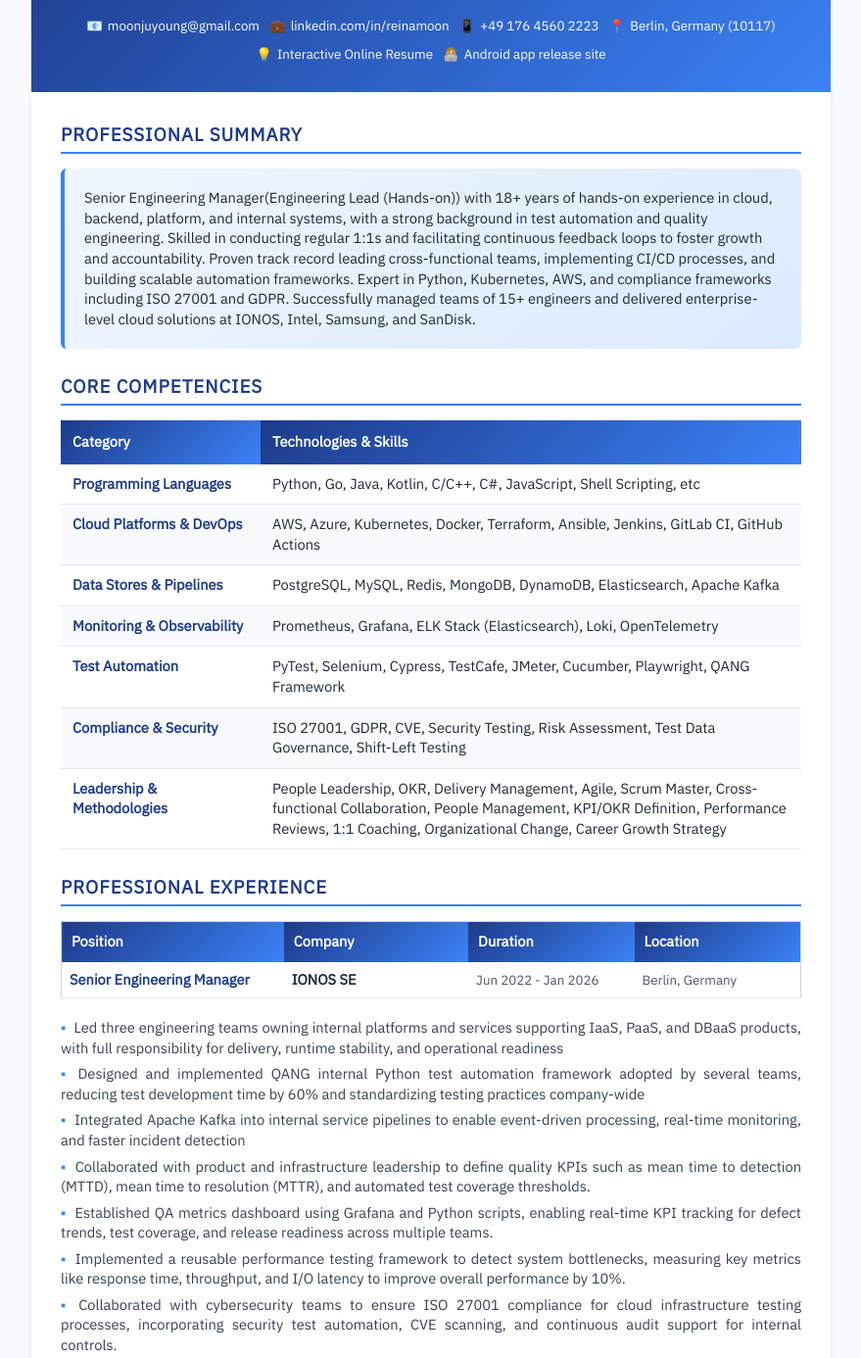
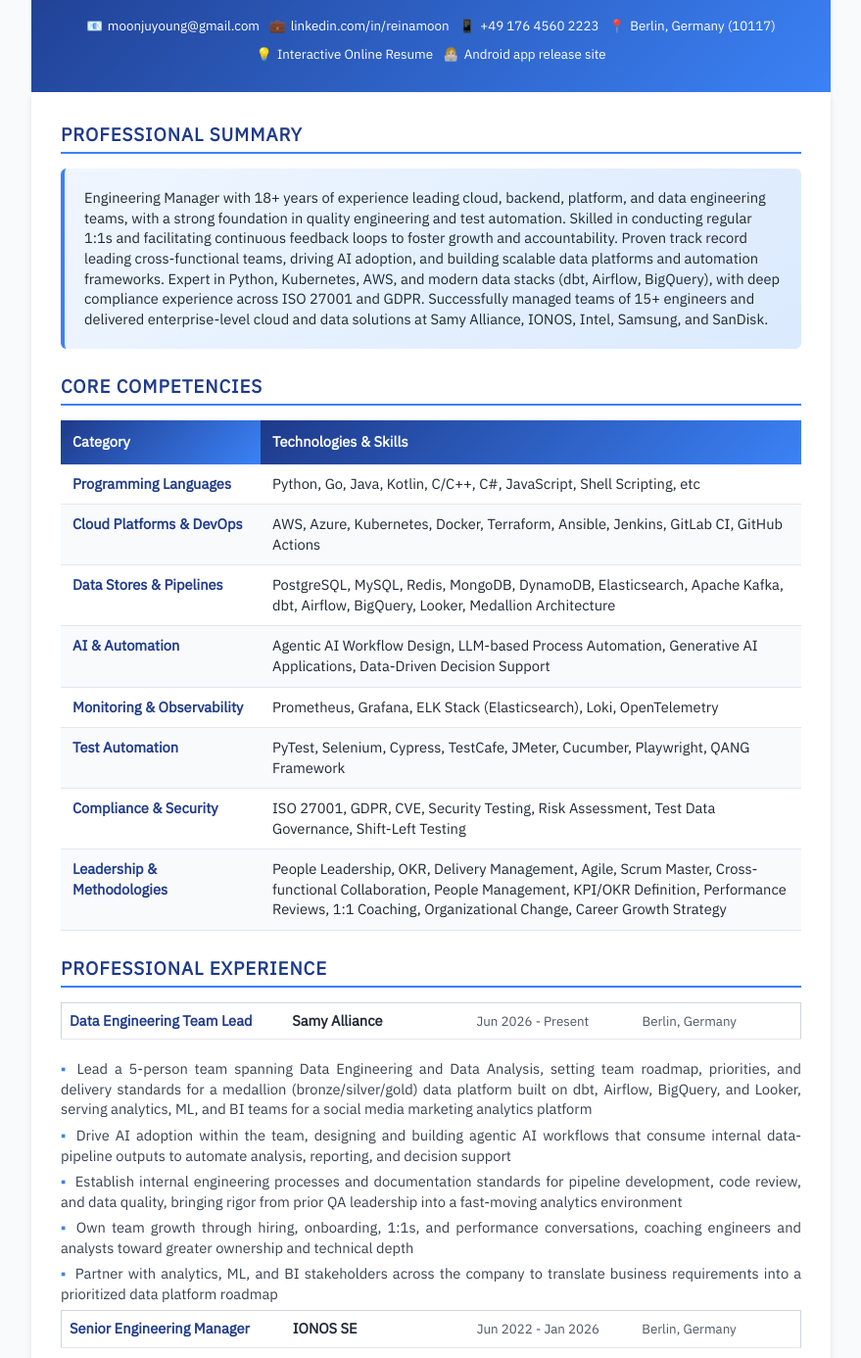
Before and after one commit to ReinaMoon/simpel_resume, a plain HTML site: page index.html in a window 1280 px wide. Shown: the part 194-1580 px from the top of the page at 98% size, without its empty margins (200-1079 px from the left). Drawn offline with Linux system fonts and the light colour scheme.

Commit message:
Update current company

```diff
--- a/index.html
+++ b/index.html
@@ -4,7 +4,6 @@
 <meta charset="UTF-8">
 <meta name="viewport" content="width=device-width, initial-scale=1.0">
 <link href="https://fonts.googleapis.com/css2?family=IBM+Plex+Sans&display=swap" rel="stylesheet">
-
 <title>Juyoung Moon - Senior Engineering Manager</title>
 <style>
 @media print {
@@ -12,7 +11,6 @@
 .no-print { display: none!important; }
 .header { background: linear-gradient(135deg, #1e3a8a, #3b82f6) !important; }
 }
-
 body {
 font-family: 'IBM Plex Sans', 'Helvetica Neue', Arial, sans-serif;
 font-size: 11pt;
@@ -23,8 +21,6 @@
 padding: 0;
 background: #f8fafc;
 }
-
-        /* Professional header with gradient */
 .header {
 background: linear-gradient(135deg, #1e3a8a, #3b82f6);
 color: white;
@@ -32,7 +28,6 @@
 text-align: center;
 margin-bottom: 0;
 }
-
 .name {
 font-size: 24pt;
 font-weight: 900;
@@ -40,14 +35,12 @@
 margin: 0;
 letter-spacing: 2px;
 }
-
 .title {
 font-size: 14pt;
 margin: 8px 0 20px 0;
 opacity: 0.9;
 font-weight: 300;
 }
-
 .contact-info {
 display: flex;
 justify-content: center;
@@ -56,33 +49,26 @@
 font-size: 10pt;
 }
 .contact-info a {
-        color: white; /* 링크 글자색을 흰색으로 변경 */
-        text-decoration: none; /* 링크 밑줄 제거 */
+color: white;
+text-decoration: none;
 }
-
 .contact-info a:hover {
-        text-decoration: underline; /* 마우스를 올렸을 때만 밑줄 표시 (선택사항이지만 추천) */
+text-decoration: underline;
 }
-
 .contact-item {
 display: flex;
 align-items: center;
 gap: 5px;
 }
-
-        /* Main content area */
 .content {
 background: white;
 padding: 30px;
 box-shadow: 0 4px 6px rgba(0, 0, 0, 0.1);
 }
-
-        /* Section styling */
 .section {
 margin-bottom: 25px;
 break-inside: avoid;
 }
-
 .section-title {
 font-size: 14pt;
 font-weight: bold;
@@ -93,14 +79,11 @@
 margin-bottom: 15px;
 padding-bottom: 5px;
 }
-
-        /* Skills table */
 .skills-table {
 width: 100%;
 border-collapse: collapse;
 margin-bottom: 15px;
 }
-
 .skills-table th {
 background: linear-gradient(135deg, #1e3a8a, #3b82f6);
 color: white;
@@ -109,31 +92,25 @@
 font-weight: bold;
 font-size: 11pt;
 }
-
 .skills-table td {
 padding: 10px 12px;
 border-bottom: 1px solid #e5e7eb;
 vertical-align: top;
 }
-
 .skills-table tr:nth-child(even) {
 background-color: #f8fafc;
 }
-
 .skill-category {
 font-weight: bold;
 color: #1e3a8a;
 width: 180px;
 }
-
-        /* Experience table format */
 .experience-table {
 width: 100%;
 border-collapse: collapse;
 margin-bottom: 20px;
 border: 1px solid #d1d5db;
 }
-
 .experience-table th {
 background: linear-gradient(135deg, #1e3a8a, #3b82f6);
 color: white;
@@ -141,62 +118,50 @@
 text-align: left;
 font-weight: bold;
 }
-
 .experience-table td {
 padding: 8px;
 border-bottom: 1px solid #e5e7eb;
 vertical-align: middle;
 }
-
 .job-title-cell {
 font-weight: bold;
 color: #1e3a8a;
 width: 220px;
 }
-
 .company-cell {
 font-weight: bold;
 width: 180px;
 }
-
 .duration-cell {
 color: #4e5666;
 width: 160px;
 font-size: 10pt;
 }
-
 .location-cell {
 color: #4e5666;
 width:160px;
 font-size: 10pt;
 }
-
-        /* Achievement styling */
 .achievements {
 margin-top: 8px;
 }
-
 .achievement {
 margin-bottom: 6px;
 padding-left: 0;
 color: #374151;
 text-align: justify;
 }
-
 .achievement::before {
 content: "▪";
 color: #3b82f6;
 font-weight: bold;
 margin-right: 8px;
 }
-
-        /* Education and Certification tables */
 .info-table {
 width: 100%;
 border-collapse: collapse;
 margin-bottom: 15px;
 }
-
 .info-table th {
 background: linear-gradient(135deg, #1e3a8a, #3b82f6);
 color: white;
@@ -205,17 +170,13 @@
 font-weight: bold;
 font-size: 11pt;
 }
-
 .info-table td {
 padding: 10px;
 border-bottom: 1px solid #e5e7eb;
 }
-
 .info-table tr:nth-child(even) {
 background-color: #f8fafc;
 }
-
-        /* Download button */
 .download-btn {
 background: linear-gradient(135deg, #1e3a8a, #3b82f6);
 color: white;
@@ -230,13 +191,10 @@
 box-shadow: 0 4px 6px rgba(0, 0, 0, 0.1);
 transition: all 0.3s ease;
 }
-
 .download-btn:hover {
 transform: translateY(-2px);
 box-shadow: 0 6px 12px rgba(0, 0, 0, 0.15);
 }
-
-        /* Professional summary box */
 .summary-box {
 background: linear-gradient(135deg, #eff6ff, #dbeafe);
 border-left: 4px solid #3b82f6;
@@ -244,20 +202,34 @@
 border-radius: 6px;
 margin-bottom: 20px;
 }
-
-        /* Responsive design */
 @media (max-width: 768px) {
 .contact-info { gap: 10px; }
 .content { padding: 10px; }
 .skills-table, .experience-table, .info-table { font-size: 10pt; }
 }
+/* Print/PDF layout fix: let large sections flow across pages instead of
+   jumping whole to the next page (which was leaving big blank gaps).
+   Keep only small units (a job header, a single bullet, a table row)
+   from splitting awkwardly. Placed last so it wins the cascade at print time. */
+@media print {
+.content { padding: 15px 30px; box-shadow: none; }
+.header { padding: 18px 30px; }
+.section { break-inside: auto; margin-bottom: 14px; }
+.section-title { break-after: avoid; margin-bottom: 8px; padding-bottom: 3px; }
+.summary-box { padding: 14px; margin-bottom: 14px; }
+.experience-table { break-inside: avoid; break-after: avoid; margin-bottom: 4px; }
+.achievements { margin-top: 4px; margin-bottom: 10px; }
+.achievement { break-inside: avoid; margin-bottom: 4px; }
+.skills-table tr, .info-table tr { break-inside: avoid; }
+}
 </style>
 </head>
 <body>
 <button class="download-btn no-print" onclick="downloadPDF()">📄 Download as PDF</button>
+
 <div class="header">
 <div class="name">Juyoung Moon</div>
-        <div class="title">Senior Engineering Manager </div>
+<div class="title">Senior Engineering Manager</div>
 <div class="contact-info">
 <div class="contact-item">
 <span>📧</span>
@@ -279,23 +251,19 @@
 <span>💡</span>
 <a href="https://github.com/ReinaMoon/simpel_resume" target="_blank" rel="noopener noreferrer">Interactive Online Resume</a>
 </div>
-            <div>
 <div class="contact-item">
 <span>👩🏼‍💻</span>
 <a href="https://github.com/ReinaMoon/apps-release" target="_blank" rel="noopener noreferrer">Android app release site</a>
 </div>
 </div>
 </div>
-    </div>
 
 <div class="content">
+
 <div class="section">
 <div class="section-title">PROFESSIONAL SUMMARY</div>
 <div class="summary-box">
-                Senior Engineering Manager(Engineering Lead (Hands-on)) with 18+ years of hands-on experience in cloud, backend, platform, and internal systems, with a strong background in test automation and quality engineering.
-
-                Skilled in conducting regular 1:1s and facilitating continuous feedback loops to foster growth and accountability.
-                Proven track record leading cross-functional teams, implementing CI/CD processes, and building scalable automation frameworks. Expert in Python, Kubernetes, AWS, and compliance frameworks including ISO 27001 and GDPR. Successfully managed teams of 15+ engineers and delivered enterprise-level cloud solutions at IONOS, Intel, Samsung, and SanDisk.
+Engineering Manager with 18+ years of experience leading cloud, backend, platform, and data engineering teams, with a strong foundation in quality engineering and test automation. Skilled in conducting regular 1:1s and facilitating continuous feedback loops to foster growth and accountability. Proven track record leading cross-functional teams, driving AI adoption, and building scalable data platforms and automation frameworks. Expert in Python, Kubernetes, AWS, and modern data stacks (dbt, Airflow, BigQuery), with deep compliance experience across ISO 27001 and GDPR. Successfully managed teams of 15+ engineers and delivered enterprise-level cloud and data solutions at Samy Alliance, IONOS, Intel, Samsung, and SanDisk.
 </div>
 </div>
 
@@ -319,7 +287,11 @@
 </tr>
 <tr>
 <td class="skill-category">Data Stores & Pipelines</td>
-                        <td>PostgreSQL, MySQL, Redis, MongoDB, DynamoDB, Elasticsearch, Apache Kafka</td>
+<td>PostgreSQL, MySQL, Redis, MongoDB, DynamoDB, Elasticsearch, Apache Kafka, dbt, Airflow, BigQuery, Looker, Medallion Architecture</td>
+</tr>
+<tr>
+<td class="skill-category">AI & Automation</td>
+<td>Agentic AI Workflow Design, LLM-based Process Automation, Generative AI Applications, Data-Driven Decision Support</td>
 </tr>
 <tr>
 <td class="skill-category">Monitoring & Observability</td>
@@ -335,9 +307,7 @@
 </tr>
 <tr>
 <td class="skill-category">Leadership & Methodologies</td>
-                        <td>People Leadership, OKR, Delivery Management, Agile, Scrum Master, Cross-functional Collaboration, People Management, KPI/OKR Definition, Performance Reviews, 1:1 Coaching, Organizational Change, Career Growth Strategy
-                        </td>
-
+<td>People Leadership, OKR, Delivery Management, Agile, Scrum Master, Cross-functional Collaboration, People Management, KPI/OKR Definition, Performance Reviews, 1:1 Coaching, Organizational Change, Career Growth Strategy</td>
 </tr>
 </tbody>
 </table>
@@ -347,14 +317,24 @@
 <div class="section-title">PROFESSIONAL EXPERIENCE</div>
 
 <table class="experience-table">
-                <thead>
+<tbody>
 <tr>
-                        <th>Position</th>
-                        <th>Company</th>
-                        <th>Duration</th>
-                        <th>Location</th>
+<td class="job-title-cell">Data Engineering Team Lead</td>
+<td class="company-cell">Samy Alliance</td>
+<td class="duration-cell">Jun 2026 - Present</td>
+<td class="location-cell">Berlin, Germany</td>
 </tr>
-                </thead>
+</tbody>
+</table>
+<div class="achievements">
+<div class="achievement">Lead a 5-person team spanning Data Engineering and Data Analysis, setting team roadmap, priorities, and delivery standards for a medallion (bronze/silver/gold) data platform built on dbt, Airflow, BigQuery, and Looker, serving analytics, ML, and BI teams for a social media marketing analytics platform</div>
+<div class="achievement">Drive AI adoption within the team, designing and building agentic AI workflows that consume internal data-pipeline outputs to automate analysis, reporting, and decision support</div>
+<div class="achievement">Establish internal engineering processes and documentation standards for pipeline development, code review, and data quality, bringing rigor from prior QA leadership into a fast-moving analytics environment</div>
+<div class="achievement">Own team growth through hiring, onboarding, 1:1s, and performance conversations, coaching engineers and analysts toward greater ownership and technical depth</div>
+<div class="achievement">Partner with analytics, ML, and BI stakeholders across the company to translate business requirements into a prioritized data platform roadmap</div>
+</div>
+
+<table class="experience-table">
 <tbody>
 <tr>
 <td class="job-title-cell">Senior Engineering Manager</td>
@@ -366,23 +346,15 @@
 </table>
 <div class="achievements">
 <div class="achievement">Led three engineering teams owning internal platforms and services supporting IaaS, PaaS, and DBaaS products, with full responsibility for delivery, runtime stability, and operational readiness</div>
-
 <div class="achievement">Designed and implemented QANG internal Python test automation framework adopted by several teams, reducing test development time by 60% and standardizing testing practices company-wide</div>
 <div class="achievement">Integrated Apache Kafka into internal service pipelines to enable event-driven processing, real-time monitoring, and faster incident detection</div>
-                <div class="achievement">Collaborated with product and infrastructure leadership to define quality KPIs such as mean time to detection (MTTD), mean time to resolution (MTTR), and automated test coverage thresholds.
-</div>
-                <div class="achievement">Established QA metrics dashboard using Grafana and Python scripts, enabling real-time KPI tracking for defect trends, test coverage, and release readiness across multiple teams.
-</div>
-
+<div class="achievement">Collaborated with product and infrastructure leadership to define quality KPIs such as mean time to detection (MTTD), mean time to resolution (MTTR), and automated test coverage thresholds.</div>
+<div class="achievement">Established QA metrics dashboard using Grafana and Python scripts, enabling real-time KPI tracking for defect trends, test coverage, and release readiness across multiple teams.</div>
 <div class="achievement">Implemented a reusable performance testing framework to detect system bottlenecks, measuring key metrics like response time, throughput, and I/O latency to improve overall performance by 10%.</div>
 <div class="achievement">Collaborated with cybersecurity teams to ensure ISO 27001 compliance for cloud infrastructure testing processes, incorporating security test automation, CVE scanning, and continuous audit support for internal controls.</div>
-                <div class="achievement">Built high-performing engineering team through strategic hiring, onboarding, and mentorship programs </div>
-                <div class="achievement">Conducted structured 1:1s and career development sessions; implemented performance review process with SMART goals to support growth and succession planning.
-</div>
-                <div class="achievement">
-                    Defined quarterly OKRs and individual KPIs for each team; led weekly alignment meetings and quarterly reviews to drive accountability, identify blockers, and promote outcome-oriented execution across teams.
-                </div>
-
+<div class="achievement">Built high-performing engineering team through strategic hiring, onboarding, and mentorship programs</div>
+<div class="achievement">Conducted structured 1:1s and career development sessions; implemented performance review process with SMART goals to support growth and succession planning.</div>
+<div class="achievement">Defined quarterly OKRs and individual KPIs for each team; led weekly alignment meetings and quarterly reviews to drive accountability, identify blockers, and promote outcome-oriented execution across teams.</div>
 </div>
 
 <table class="experience-table">
@@ -438,7 +410,6 @@
 <div class="achievement">Conducted low-level debugging and I/O performance tuning to identify firmware bottlenecks, delivering measurable improvements in IOPS and throughput.</div>
 <div class="achievement">Aligned firmware QA goals with corporate milestones and introduced key metrics such as release readiness score and regression failure rate to improve launch predictability.</div>
 <div class="achievement">Established feedback loops with validation and firmware teams, enabling early bug triage and faster regression closure cycles.</div>
-
 </div>
 
 <table class="experience-table">
@@ -460,6 +431,7 @@
 <div class="achievement">Coordinated cross-site test execution with US and Vietnam teams to maintain milestone alignment.</div>
 <div class="achievement">Introduced dashboard-based KPI tracking to align international QA efforts, including pass rate trends, hardware fault detection metrics, and execution coverage across geographies.</div>
 </div>
+
 </div>
 
 <div class="section">
@@ -551,10 +523,10 @@
 Business Analytics Specialization<p>
 Business Value and Project Management Specialization<p>
 Global Challenges in Business Specialization<p>
+</td>
 <td>University of Illinois Urbana-Champaign</td>
 <td>2025</td>
 </tr>
-
 <tr>
 <td>Coaching Skills for Managers Specialization</td>
 <td>University of California, Davis</td>
@@ -569,15 +541,13 @@
 </table>
 </div>
 
-
 <div class="section">
 <div class="section-title">ADDITIONAL EXPERIENCE</div>
-            <div class="achievement">Startup Co-Founder: Photo editing and management software for photo studios; subscription service for pet-related products.
-            </div>
-            <div class="achievement">Owned product roadmap and engineering KPIs including time-to-market, customer-reported defects, and release stability; implemented early agile rituals and drove execution of MVP within 3-month window.
-</div>
+<div class="achievement">Startup Co-Founder: Photo editing and management software for photo studios; subscription service for pet-related products.</div>
+<div class="achievement">Owned product roadmap and engineering KPIs including time-to-market, customer-reported defects, and release stability; implemented early agile rituals and drove execution of MVP within 3-month window.</div>
 <div class="achievement">Software Engineering Intern: Completed internships in Manila, Philippines developing internal tools and automation projects using ASP.NET</div>
 </div>
+
 </div>
 
 <script>
```
Lines whose indentation alone changed are shown as unchanged.
